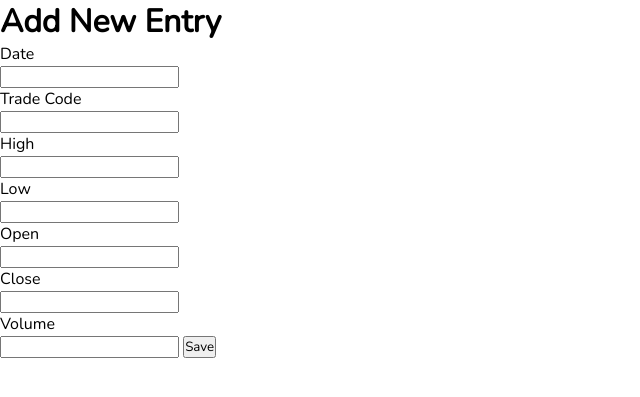
After one commit to Acesif/JW_Project, a Django app: page /add/ in a window 1280 px wide. The commit adds this page. Shown: the top 397 px of the page, without its empty margins (0-640 px from the left). Run offline with Django 5.2, Linux system fonts and the light colour scheme.

Commit message:
added crud operations

```diff
--- /dev/null
+++ b/visualize/static/change.css
@@ -0,0 +1,6 @@
+*{
+  font-family: 'Nunito', sans-serif;
+  margin: 0;
+  padding: 0;
+  box-sizing: border-box;
+}
--- a/visualize/static/chart.css
+++ /dev/null
@@ -1,3 +0,0 @@
-div p{
-  text-align: center;
-}
--- /dev/null
+++ b/visualize/templates/add.html
@@ -0,0 +1,49 @@
+<!DOCTYPE html>
+<html lang="en">
+  <head>
+    <title>Add New</title>
+    <meta charset="UTF-8">
+    <meta name="viewport" content="width=device-width, initial-scale=1">
+    {% load static %}
+    <link rel="stylesheet" href="{% static 'change.css' %}">
+    <link rel="preconnect" href="https://fonts.googleapis.com">
+    <link rel="preconnect" href="https://fonts.gstatic.com" crossorigin>
+    <link href="https://fonts.googleapis.com/css2?family=Nunito&display=swap" rel="stylesheet">
+
+  </head>
+  <body>
+    <h1>Add New Entry</h1>
+    <form action="{% url 'addreq' %}" method="post">
+      {% csrf_token %}
+      <label>
+        <p>Date</p>
+        <input type="text" name="date">
+      </label>
+      <label>
+        <p>Trade Code</p>
+        <input type="text" name="trade_code">
+      </label>
+      <label>
+        <p>High</p>
+        <input type="text" name="high">
+      </label>
+      <label>
+        <p>Low</p>
+        <input type="text" name="low">
+      </label>
+      <label>
+        <p>Open</p>
+        <input type="text" name="open">
+      </label>
+      <label>
+        <p>Close</p>
+        <input type="text" name="close">
+      </label>
+      <label>
+        <p>Volume</p>
+        <input type="text" name="volume">
+      </label>
+      <button type="submit">Save</button>
+    </form>
+  </body>
+</html>
--- a/visualize/urls.py
+++ b/visualize/urls.py
@@ -3,5 +3,9 @@ from . import views
 
 urlpatterns = [
     path("", views.home, name="home"),
-    path("chart", views.chart, name="chart")
+    path("add/", views.add, name="add"),
+    path("addreq/", views.addreq, name="addreq"),
+    path("update/<int:id>/", views.update, name="update"),
+    path("update/upreq/<int:id>/", views.upreq, name="upreq"),
+    path("delete/<int:id>/", views.delete, name="delete")
 ]
--- a/visualize/views.py
+++ b/visualize/views.py
@@ -1,14 +1,10 @@
-from django.shortcuts import render
+from django.shortcuts import render,redirect
 from .models import stockModel
 import plotly.express as px
 import plotly.graph_objects as go
 from plotly.subplots import make_subplots
 
 def home(request):
-    items = stockModel.objects.all()
-    return render(request, 'base.html', {"items": items[:20]})
-
-def chart(request):
     items = stockModel.objects.all()
     fig = make_subplots(specs=[[{"secondary_y": True}]])
 
@@ -26,7 +22,49 @@ def chart(request):
         title_text="Close/Volume vs Date Graph"
     )
 
-    fig.update_xaxes(title_text="Date")
+    chart = fig.to_html()
+    latest = items[::-1]
+    return render(request, 'base.html', {"items": latest[:20], "chart": chart})
 
-    chart = fig.to_html()
-    return render(request, 'chart.html', {'chart': chart} )
+def add(request):
+    return render(request,'add.html')
+
+def addreq(request):
+    date=request.POST['date']
+    trade_code=request.POST['trade_code']
+    high=request.POST['high']
+    low=request.POST['low']
+    open=request.POST['open']
+    close=request.POST['close']
+    volume=request.POST['volume']
+    entry=stockModel(date=date,trade_code=trade_code,high=high,low=low,open=open,close=close,volume=volume)
+    entry.save()
+    return redirect("/")
+
+def update(request,id):
+    entry=stockModel.objects.get(id=id)
+    return render(request,'update.html',{'entry': entry})
+
+def upreq(request,id):
+    date=request.POST['date']
+    trade_code=request.POST['trade_code']
+    high=request.POST['high']
+    low=request.POST['low']
+    open=request.POST['open']
+    close=request.POST['close']
+    volume=request.POST['volume']
+    entry=stockModel.objects.get(id=id)
+    entry.date=date
+    entry.trade_code=trade_code
+    entry.high=high
+    entry.low=low
+    entry.open=open
+    entry.volume=volume
+    entry.save()
+    return redirect("/")
+
+
+def delete(request,id):
+    item=stockModel.objects.get(id=id)
+    item.delete()
+    return redirect("/")
```
Also changed, not shown: jwp/settings.py (+8 -1 lines), visualize/forms.py (added, +14 -0 lines), visualize/static/style.css (+15 -1 lines), visualize/templates/base.html (+16 -1 lines), visualize/templates/chart.html (deleted, +0 -18 lines), visualize/templates/update.html (added, +49 -0 lines), db.sqlite3.
